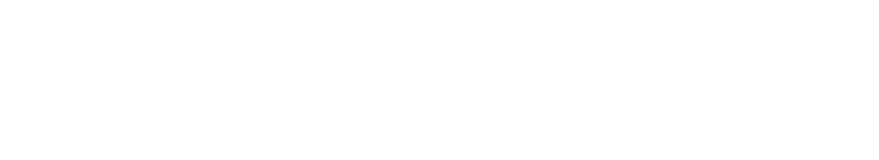
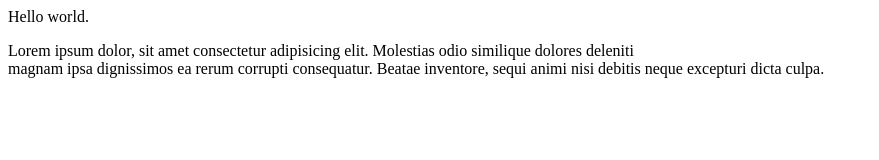
Before and after one commit to drkhalid/Kurdscape, a plain HTML site: page index.html in a window 1280 px wide. Shown: the whole page, without its empty margins (0-879 px from the left). Drawn offline with Linux system fonts and the light colour scheme.

Commit message:
text formatting

```diff
--- a/index.html
+++ b/index.html
@@ -5,14 +5,27 @@
 here i can leave msgs for myself and other coders. -->
 
 <meta charset="UTF-8">
+
+<meta name="keywords" content="new ,hard">
+<meta name="author" content="Khalid Jamal">
+<meta name="viewport" content="width=device-width, initial-scale=1.0">
 <title>Kurd Scape home page</title>
-
 
 </head>
 
 <body>
 <!-- Here all contents can be visible to visitors but this is a comment they cannot see it. -->
 
+Hello world.
+
+<p>Lorem ipsum dolor, sit amet consectetur
+    adipisicing elit. Molestias odio similique
+    dolores deleniti <br> magnam ipsa dignissimos ea
+    rerum corrupti consequatur. Beatae inventore,
+    sequi animi nisi debitis neque excepturi
+    dicta culpa.</p>
+
+
 </body>
 
 </html>
```
